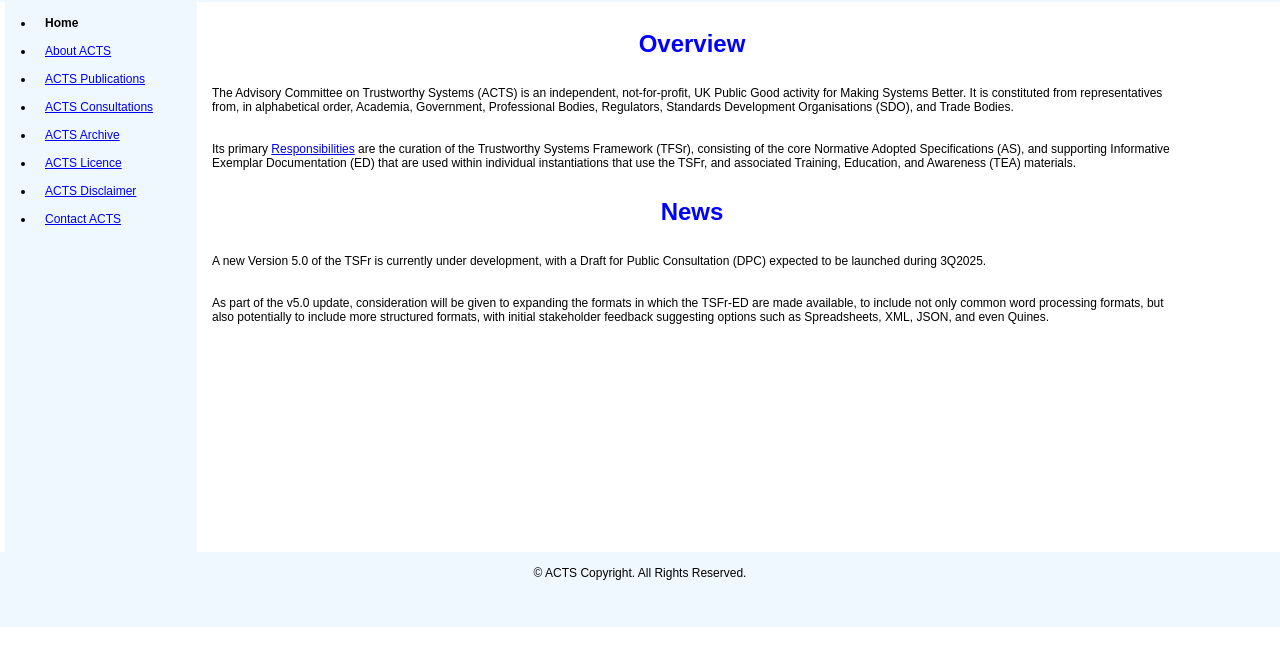
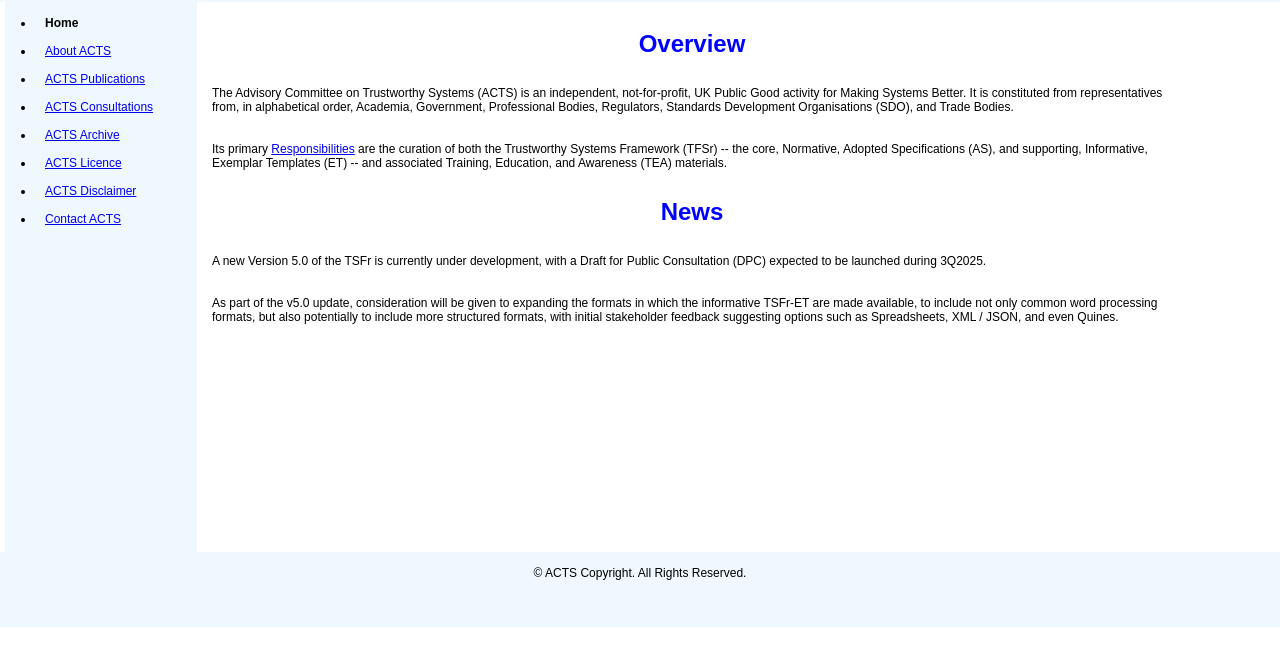
Before and after one commit to ACTS-Public/acts-public.github.io, a plain HTML site: page index.html in a window 1280 px wide. Shown: the part 98-764 px from the top of the page. Drawn offline with Linux system fonts and the light colour scheme.

Commit message:
Clarify Publication Structure

```diff
--- a/index.html
+++ b/index.html
@@ -73,10 +73,9 @@
   Academia, Government, Professional Bodies, Regulators, Standards Development Organisations (SDO), and Trade
   Bodies.</p>
   <br><br>
-  <p>Its primary <a href="about.html">Responsibilities</a> are the curation of the Trustworthy Systems Framework
-  (TFSr), consisting of the core Normative Adopted Specifications (AS), and supporting Informative Exemplar
-  Documentation (ED) that are used within individual instantiations that use the TSFr, and associated
-  Training, Education, and Awareness (TEA) materials.
+  <p>Its primary <a href="about.html">Responsibilities</a> are the curation of both the Trustworthy Systems
+  Framework (TFSr) -- the core, Normative, Adopted Specifications (AS), and supporting, Informative, Exemplar
+  Templates (ET) -- and associated Training, Education, and Awareness (TEA) materials.
   </p>
   <br><br>
   <h3>News</h3>
@@ -84,10 +83,10 @@
   <p>A new Version 5.0 of the TSFr is currently under development, with a Draft for Public Consultation (DPC)
   expected to be launched during 3Q2025.</p>
   <br><br>
-  <p>As part of the v5.0 update, consideration will be given to expanding the formats in which the TSFr-ED
-  are made available, to include not only common word processing formats, but also potentially to include
-  more structured formats, with initial stakeholder feedback suggesting options such as Spreadsheets, XML,
-  JSON, and even Quines.</p>
+  <p>As part of the v5.0 update, consideration will be given to expanding the formats in which the informative
+  TSFr-ET are made available, to include not only common word processing formats, but also potentially to include
+  more structured formats, with initial stakeholder feedback suggesting options such as Spreadsheets, XML / JSON,
+  and even Quines.</p>
   <br><br>
 </div>
 
```
Also changed, not shown: publish.html (+7 -7 lines).
